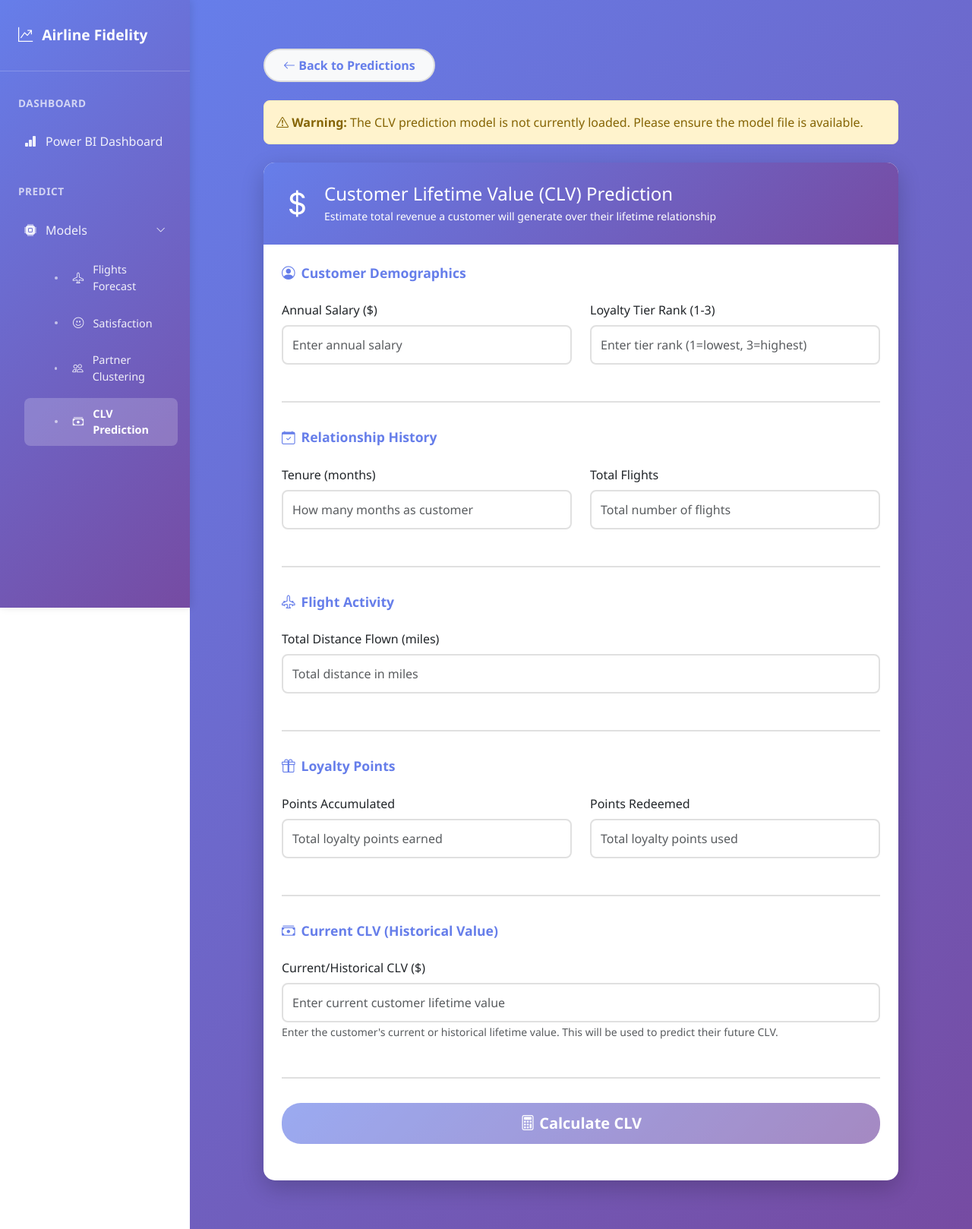
After one commit to EmnaJebali/BI-Dashboard-and-Prediction, a Django app: page /predict/clv/ in a window 1280 px wide. The commit adds this page. Shown: the whole page at 76% size. Run offline with Django 5.2, Linux system fonts and the light colour scheme.

Commit message:
clv prediction added

```diff
--- a/predict/forms.py
+++ b/predict/forms.py
@@ -161,3 +161,46 @@ class ClusteringPartnersForm(forms.Form):
         label="Total Cost",
         widget=forms.NumberInput(attrs={'class': 'form-control', 'placeholder': 'Enter total cost of issued points'})
     )
+
+class CLVForm(forms.Form):
+    salary = forms.IntegerField(
+        min_value=0,
+        label="Annual Salary ($)",
+        widget=forms.NumberInput(attrs={'class': 'form-control', 'placeholder': 'Enter annual salary'})
+    )
+    tier_rank = forms.IntegerField(
+        min_value=1,
+        max_value=3,
+        label="Loyalty Tier Rank (1-3)",
+        widget=forms.NumberInput(attrs={'class': 'form-control', 'placeholder': 'Enter tier rank (1=lowest, 3=highest)'})
+    )
+    tenure_months = forms.IntegerField(
+        min_value=0,
+        label="Tenure (months)",
+        widget=forms.NumberInput(attrs={'class': 'form-control', 'placeholder': 'How many months as customer'})
+    )
+    total_flights = forms.IntegerField(
+        min_value=0,
+        label="Total Flights",
+        widget=forms.NumberInput(attrs={'class': 'form-control', 'placeholder': 'Total number of flights'})
+    )
+    distance = forms.IntegerField(
+        min_value=0,
+        label="Total Distance Flown (miles)",
+        widget=forms.NumberInput(attrs={'class': 'form-control', 'placeholder': 'Total distance in miles'})
+    )
+    points_accumulated = forms.IntegerField(
+        min_value=0,
+        label="Points Accumulated",
+        widget=forms.NumberInput(attrs={'class': 'form-control', 'placeholder': 'Total loyalty points earned'})
+    )
+    points_redeemed = forms.IntegerField(
+        min_value=0,
+        label="Points Redeemed",
+        widget=forms.NumberInput(attrs={'class': 'form-control', 'placeholder': 'Total loyalty points used'})
+    )
+    current_clv = forms.FloatField(
+        min_value=0,
+        label="Current/Historical CLV ($)",
+        widget=forms.NumberInput(attrs={'class': 'form-control', 'placeholder': 'Enter current customer lifetime value'})
+    )
--- a/predict/urls.py
+++ b/predict/urls.py
@@ -5,7 +5,8 @@ from .views import (
     prediction_selector,
     flights_prediction,
     satisfaction_prediction,
-    clustering_partners_prediction
+    clustering_partners_prediction,
+    clv_prediction
 )
 
 app_name = "predict"
@@ -15,5 +16,6 @@ urlpatterns = [
     path("flights/", flights_prediction, name="flights_prediction"),
     path("satisfaction/", satisfaction_prediction, name="satisfaction_prediction"),
     path("clustering-partners/", clustering_partners_prediction, name="clustering_partners_prediction"),
+    path("clv/", clv_prediction, name="clv_prediction"),
     path("api/forecast/", ForecastAPIView.as_view(), name="forecast_api"),
 ]
--- a/predict/views.py
+++ b/predict/views.py
@@ -6,7 +6,8 @@ from rest_framework.views import APIView
 from rest_framework.response import Response
 from django.conf import settings
 import os
-from .forms import SatisfactionForm, ClusteringPartnersForm
+import numpy as np
+from .forms import SatisfactionForm, ClusteringPartnersForm, CLVForm
 
 
 FLIGHTS_MODEL_PATH = os.path.join(
@@ -25,6 +26,12 @@ CLUSTERING_PARTNERS_MODEL_PATH = os.path.join(
     settings.BASE_DIR,
     "ml_models",
     "ClusteringPartners.pkl"
+)
+
+CLV_MODEL_PATH = os.path.join(
+    settings.BASE_DIR,
+    "ml_models",
+    "clv_model.pkl"
 )
 
 
@@ -57,6 +64,16 @@ try:
         clustering_partners_model_loaded = True
 except Exception as e:
     print(f"Error loading clustering partners model: {e}")
+
+# Safely load the CLV model
+clv_model = None
+clv_model_loaded = False
+try:
+    if os.path.exists(CLV_MODEL_PATH):
+        clv_model = joblib.load(CLV_MODEL_PATH)
+        clv_model_loaded = True
+except Exception as e:
+    print(f"Error loading CLV model: {e}")
 
 
 
@@ -289,3 +306,76 @@ def clustering_partners_prediction(request):
             "prediction_type": "Partner Classification"
         }
     )
+
+
+def clv_prediction(request):
+    """Customer Lifetime Value prediction form"""
+    prediction = None
+    error = None
+    form = CLVForm()
+
+    if request.method == "POST" and clv_model_loaded:
+        form = CLVForm(request.POST)
+        if form.is_valid():
+            try:
+                # Extract form data
+                data = form.cleaned_data
+
+                # Calculate derived features based on notebook
+                points_ratio = data.get('points_redeemed') / (data.get('points_accumulated') + 1)
+                flight_distance_ratio = data.get('distance') / (data.get('total_flights') + 1)
+                engagement_ratio = data.get('total_flights') / (data.get('tenure_months') + 1)
+
+                # Prepare features in correct order for model
+                # Feature order: Salary, TierRank, TenureMonths, TotalFlights, Distance,
+                #              PointsAccumulated, PointsRedeemed, PointsRatio, FlightDistanceRatio, CLV, EngagementRatio
+                # Using current/historical CLV to predict future CLV
+                current_clv = data.get('current_clv', 0)
+
+                features = [
+                    float(data.get('salary')),
+                    float(data.get('tier_rank')),
+                    float(data.get('tenure_months')),
+                    float(data.get('total_flights')),
+                    float(data.get('distance')),
+                    float(data.get('points_accumulated')),
+                    float(data.get('points_redeemed')),
+                    float(points_ratio),
+                    float(flight_distance_ratio),
+                    float(current_clv),  # Current/Historical CLV (10th position) - used to predict future CLV
+                    float(engagement_ratio),
+                ]
+
+                # Make prediction (model outputs log-transformed value)
+                clv_log_prediction = clv_model.predict([features])
+                clv_value = np.expm1(clv_log_prediction[0])  # Convert back from log space
+
+                prediction = {
+                    "clv_value": round(clv_value, 2),
+                    "tenure_months": int(data.get('tenure_months')),
+                    "tenure_years": round(int(data.get('tenure_months')) / 12, 1),
+                    "total_flights": int(data.get('total_flights')),
+                    "total_distance": int(data.get('distance')),
+                    "tier_rank": int(data.get('tier_rank')),
+                    "salary": int(data.get('salary')),
+                    "engagement_ratio": round(engagement_ratio, 2),
+                    "clv_category": "High Value" if clv_value > 10000 else "Medium Value" if clv_value > 5000 else "Low Value"
+                }
+            except Exception as e:
+                error = f"Prediction error: {str(e)}"
+        else:
+            error = "Please fill in all required fields correctly"
+    elif request.method == "POST" and not clv_model_loaded:
+        error = "CLV model is not loaded"
+
+    return render(
+        request,
+        "clv_form.html",
+        {
+            "form": form,
+            "model_loaded": clv_model_loaded,
+            "prediction": prediction,
+            "error": error,
+            "prediction_type": "Customer Lifetime Value"
+        }
+    )
--- a/templates/base.html
+++ b/templates/base.html
@@ -274,6 +274,12 @@
                         <span>Partner Clustering</span>
                     </a>
                 </div>
+                <div class="sidebar-item">
+                    <a href="{% url 'predict:clv_prediction' %}" class="sidebar-link">
+                        <i class="bi bi-cash-stack"></i>
+                        <span>CLV Prediction</span>
+                    </a>
+                </div>
             </div>
         </div>
     </nav>
--- /dev/null
+++ b/templates/clv_form.html
@@ -0,0 +1,418 @@
+{% extends "base.html" %}
+
+{% block title %}Customer Lifetime Value Prediction - Airline Fidelity Program Analysis{% endblock %}
+
+{% block extra_css %}
+<script src="https://cdn.jsdelivr.net/npm/chart.js"></script>
+{% endblock %}
+
+{% block extra_styles %}
+<style>
+    .main-content {
+        background: linear-gradient(135deg, #667eea 0%, #764ba2 100%);
+        min-height: 100vh;
+    }
+    .prediction-container {
+        max-width: 900px;
+        margin: 2rem auto;
+        padding: 2rem;
+    }
+    .card {
+        border: none;
+        border-radius: 15px;
+        box-shadow: 0 10px 30px rgba(0,0,0,0.2);
+        background: white;
+    }
+    .card-header {
+        background: linear-gradient(135deg, #667eea 0%, #764ba2 100%);
+        color: white;
+        border: none;
+        padding: 1.5rem;
+        border-radius: 15px 15px 0 0 !important;
+    }
+    .form-control, .form-select {
+        border-radius: 8px;
+        border: 2px solid #e0e0e0;
+        padding: 0.75rem;
+        transition: all 0.3s ease;
+    }
+    .form-control:focus, .form-select:focus {
+        border-color: #667eea;
+        box-shadow: 0 0 0 0.2rem rgba(102, 126, 234, 0.25);
+    }
+    h5 {
+        color: #333;
+        font-weight: 700;
+    }
+    .btn-primary {
+        background: linear-gradient(135deg, #667eea 0%, #764ba2 100%);
+        border: none;
+        padding: 0.75rem 2rem;
+        border-radius: 25px;
+        font-weight: 600;
+        transition: all 0.3s ease;
+    }
+    .btn-primary:hover {
+        transform: scale(1.05);
+        box-shadow: 0 5px 15px rgba(102, 126, 234, 0.4);
+    }
+    .result-card {
+        margin-top: 2rem;
+        animation: slideIn 0.5s ease;
+    }
+    @keyframes slideIn {
+        from {
+            opacity: 0;
+            transform: translateY(-20px);
+        }
+        to {
+            opacity: 1;
+            transform: translateY(0);
+        }
+    }
+    .clv-value {
+        font-size: 3rem;
+        font-weight: 700;
+        color: #667eea;
+        margin: 1rem 0;
+    }
+    .clv-category {
+        font-size: 1.2rem;
+        font-weight: 600;
+        padding: 0.75rem 1.5rem;
+        border-radius: 25px;
+        display: inline-block;
+        margin-top: 1rem;
+    }
+    .clv-category.high-value {
+        background-color: #d4edda;
+        color: #155724;
+    }
+    .clv-category.medium-value {
+        background-color: #fff3cd;
+        color: #856404;
+    }
+    .clv-category.low-value {
+        background-color: #f8d7da;
+        color: #721c24;
+    }
+    .metrics-grid {
+        display: grid;
+        grid-template-columns: repeat(auto-fit, minmax(180px, 1fr));
+        gap: 1rem;
+        margin-top: 2rem;
+    }
+    .metric-box {
+        background: #f8f9fa;
+        padding: 1.5rem;
+        border-radius: 10px;
+        border-left: 4px solid #667eea;
+        text-align: center;
+    }
+    .metric-label {
+        font-size: 0.8rem;
+        color: #666;
+        text-transform: uppercase;
+        font-weight: 600;
+        margin-bottom: 0.5rem;
+    }
+    .metric-value {
+        font-size: 1.4rem;
+        font-weight: 700;
+        color: #333;
+    }
+    .error-message {
+        background-color: #f8d7da;
+        border: 1px solid #f5c6cb;
+        color: #721c24;
+        padding: 1rem;
+        border-radius: 8px;
+        margin-bottom: 1.5rem;
+    }
+    .warning-message {
+        background-color: #fff3cd;
+        border: 1px solid #ffeeba;
+        color: #856404;
+        padding: 1rem;
+        border-radius: 8px;
+        margin-bottom: 1.5rem;
+    }
+    .back-button {
+        display: inline-block;
+        margin-bottom: 1.5rem;
+        padding: 0.5rem 1.5rem;
+        background-color: #f8f9fa;
+        border: 2px solid #ddd;
+        border-radius: 25px;
+        color: #667eea;
+        text-decoration: none;
+        font-weight: 600;
+        transition: all 0.3s ease;
+    }
+    .back-button:hover {
+        background-color: #667eea;
+        color: white;
+        border-color: #667eea;
+        text-decoration: none;
+    }
+    .form-section {
+        margin-bottom: 2rem;
+        padding-bottom: 2rem;
+        border-bottom: 2px solid #e0e0e0;
+    }
+    .form-section:last-of-type {
+        border-bottom: none;
+    }
+    .section-title {
+        font-size: 1.1rem;
+        font-weight: 700;
+        color: #667eea;
+        margin-bottom: 1.5rem;
+        display: flex;
+        align-items: center;
+        gap: 0.5rem;
+    }
+</style>
+{% endblock %}
+
+{% block content %}
+<div class="prediction-container">
+    <a href="{% url 'predict:prediction_selector' %}" class="back-button">
+        <i class="bi bi-arrow-left"></i> Back to Predictions
+    </a>
+
+    {% if not model_loaded %}
+    <div class="warning-message">
+        <i class="bi bi-exclamation-triangle"></i>
+        <strong>Warning:</strong> The CLV prediction model is not currently loaded. Please ensure the model file is available.
+    </div>
+    {% endif %}
+
+    <div class="card">
+        <div class="card-header">
+            <div class="d-flex align-items-center gap-3">
+                <i class="bi bi-currency-dollar" style="font-size: 2.5rem;"></i>
+                <div>
+                    <h4 class="mb-0">Customer Lifetime Value (CLV) Prediction</h4>
+                    <p class="mb-0 small mt-1">Estimate total revenue a customer will generate over their lifetime relationship</p>
+                </div>
+            </div>
+        </div>
+
+        <div class="card-body p-4">
+            {% if error %}
+            <div class="error-message">
+                <i class="bi bi-exclamation-circle"></i>
+                <strong>Error:</strong> {{ error }}
+            </div>
+            {% endif %}
+
+            <form method="POST" class="mb-4">
+                {% csrf_token %}
+
+                <div class="form-section">
+                    <div class="section-title">
+                        <i class="bi bi-person-circle"></i>
+                        Customer Demographics
+                    </div>
+                    <div class="row">
+                        <div class="col-md-6 mb-3">
+                            <label for="{{ form.salary.id_for_label }}" class="form-label">
+                                {{ form.salary.label }}
+                            </label>
+                            {{ form.salary }}
+                            {% if form.salary.errors %}
+                            <div class="invalid-feedback d-block">
+                                {{ form.salary.errors.0 }}
+                            </div>
+                            {% endif %}
+                        </div>
+                        <div class="col-md-6 mb-3">
+                            <label for="{{ form.tier_rank.id_for_label }}" class="form-label">
+                                {{ form.tier_rank.label }}
+                            </label>
+                            {{ form.tier_rank }}
+                            {% if form.tier_rank.errors %}
+                            <div class="invalid-feedback d-block">
+                                {{ form.tier_rank.errors.0 }}
+                            </div>
+                            {% endif %}
+                        </div>
+                    </div>
+                </div>
+
+                <div class="form-section">
+                    <div class="section-title">
+                        <i class="bi bi-calendar-check"></i>
+                        Relationship History
+                    </div>
+                    <div class="row">
+                        <div class="col-md-6 mb-3">
+                            <label for="{{ form.tenure_months.id_for_label }}" class="form-label">
+                                {{ form.tenure_months.label }}
+                            </label>
+                            {{ form.tenure_months }}
+                            {% if form.tenure_months.errors %}
+                            <div class="invalid-feedback d-block">
+                                {{ form.tenure_months.errors.0 }}
+                            </div>
+                            {% endif %}
+                        </div>
+                        <div class="col-md-6 mb-3">
+                            <label for="{{ form.total_flights.id_for_label }}" class="form-label">
+                                {{ form.total_flights.label }}
+                            </label>
+                            {{ form.total_flights }}
+                            {% if form.total_flights.errors %}
+                            <div class="invalid-feedback d-block">
+                                {{ form.total_flights.errors.0 }}
+                            </div>
+                            {% endif %}
+                        </div>
+                    </div>
+                </div>
+
+                <div class="form-section">
+                    <div class="section-title">
+                        <i class="bi bi-airplane-engines"></i>
+                        Flight Activity
+                    </div>
+                    <div class="mb-3">
+                        <label for="{{ form.distance.id_for_label }}" class="form-label">
+                            {{ form.distance.label }}
+                        </label>
+                        {{ form.distance }}
+                        {% if form.distance.errors %}
+                        <div class="invalid-feedback d-block">
+                            {{ form.distance.errors.0 }}
+                        </div>
+                        {% endif %}
+                    </div>
+                </div>
+
+                <div class="form-section">
+                    <div class="section-title">
+                        <i class="bi bi-gift"></i>
+                        Loyalty Points
+                    </div>
+                    <div class="row">
+                        <div class="col-md-6 mb-3">
+                            <label for="{{ form.points_accumulated.id_for_label }}" class="form-label">
+                                {{ form.points_accumulated.label }}
+                            </label>
+                            {{ form.points_accumulated }}
+                            {% if form.points_accumulated.errors %}
+                            <div class="invalid-feedback d-block">
+                                {{ form.points_accumulated.errors.0 }}
+                            </div>
+                            {% endif %}
+                        </div>
+                        <div class="col-md-6 mb-3">
+                            <label for="{{ form.points_redeemed.id_for_label }}" class="form-label">
+                                {{ form.points_redeemed.label }}
+                            </label>
+                            {{ form.points_redeemed }}
+                            {% if form.points_redeemed.errors %}
+                            <div class="invalid-feedback d-block">
+                                {{ form.points_redeemed.errors.0 }}
+                            </div>
+                            {% endif %}
+                        </div>
+                    </div>
+                </div>
+
+                <div class="form-section">
+                    <div class="section-title">
+                        <i class="bi bi-cash-stack"></i>
+                        Current CLV (Historical Value)
+                    </div>
+                    <div class="mb-3">
+                        <label for="{{ form.current_clv.id_for_label }}" class="form-label">
+                            {{ form.current_clv.label }}
+                        </label>
+                        {{ form.current_clv }}
+                        {% if form.current_clv.errors %}
+                        <div class="invalid-feedback d-block">
+                            {{ form.current_clv.errors.0 }}
+                        </div>
+                        {% endif %}
+                        <small class="form-text text-muted">
+                            Enter the customer's current or historical lifetime value. This will be used to predict their future CLV.
+                        </small>
+                    </div>
+                </div>
+
+                <div class="d-grid gap-2">
+                    <button type="submit" class="btn btn-primary btn-lg" {% if not model_loaded %}disabled{% endif %}>
+                        <i class="bi bi-calculator"></i> Calculate CLV
+                    </button>
+                </div>
+            </form>
+
+            {% if prediction %}
+            <div class="result-card">
+                <div class="card" style="background: linear-gradient(135deg, #667eea15 0%, #764ba215 100%); border: 2px solid #667eea;">
+                    <div class="card-body">
+                        <h5 class="mb-3">
+                            <i class="bi bi-check-circle" style="color: #28a745;"></i>
+                            Prediction Results
+                        </h5>
+
+                        <div class="text-center">
+                            <p class="text-muted mb-0">Estimated Customer Lifetime Value</p>
+                            <div class="clv-value">${{ prediction.clv_value }}</div>
+                            <div class="clv-category {% if prediction.clv_category == 'High Value' %}high-value{% elif prediction.clv_category == 'Medium Value' %}medium-value{% else %}low-value{% endif %}">
+                                {% if prediction.clv_category == 'High Value' %}
+                                    <i class="bi bi-star-fill"></i>
+                                {% elif prediction.clv_category == 'Medium Value' %}
+                                    <i class="bi bi-star-half"></i>
+                                {% else %}
+                                    <i class="bi bi-star"></i>
+                                {% endif %}
+                                {{ prediction.clv_category }}
+                            </div>
+                        </div>
+
+                        <div class="metrics-grid">
+                            <div class="metric-box">
+                                <div class="metric-label">Customer Tenure</div>
+                                <div class="metric-value">{{ prediction.tenure_years }} yrs</div>
+                            </div>
+                            <div class="metric-box">
+                                <div class="metric-label">Total Flights</div>
+                                <div class="metric-value">{{ prediction.total_flights }}</div>
+                            </div>
+                            <div class="metric-box">
+                                <div class="metric-label">Total Distance</div>
+                                <div class="metric-value">{{ prediction.total_distance }}M</div>
+                            </div>
+                            <div class="metric-box">
+                                <div class="metric-label">Tier Rank</div>
+                                <div class="metric-value">{{ prediction.tier_rank }}/3</div>
+                            </div>
+                            <div class="metric-box">
+                                <div class="metric-label">Engagement</div>
+                                <div class="metric-value">{{ prediction.engagement_ratio }}</div>
+                            </div>
+                            <div class="metric-box">
+                                <div class="metric-label">Salary Range</div>
+                                <div class="metric-value">${{ prediction.salary|add:"000"|slice:"-3:" }}K</div>
+                            </div>
+                        </div>
+
+                        <div class="alert alert-info mt-4" role="alert">
+                            <i class="bi bi-info-circle"></i>
+                            <strong>What does this mean?</strong>
+                            <p class="mb-0">
+                                This CLV prediction estimates the total revenue this customer is expected to generate over their entire relationship with your airline.
+                                High-value customers are ideal candidates for retention programs and premium services.
+                            </p>
+                        </div>
+                    </div>
+                </div>
+            </div>
+            {% endif %}
+        </div>
+    </div>
+</div>
+{% endblock %}
```
Also changed, not shown: templates/clustering_partners_form.html (+21 -0 lines), templates/prediction_form.html (+21 -0 lines), templates/prediction_selector.html (+23 -0 lines), templates/satisfaction_form.html (+21 -0 lines), 3 other files.
